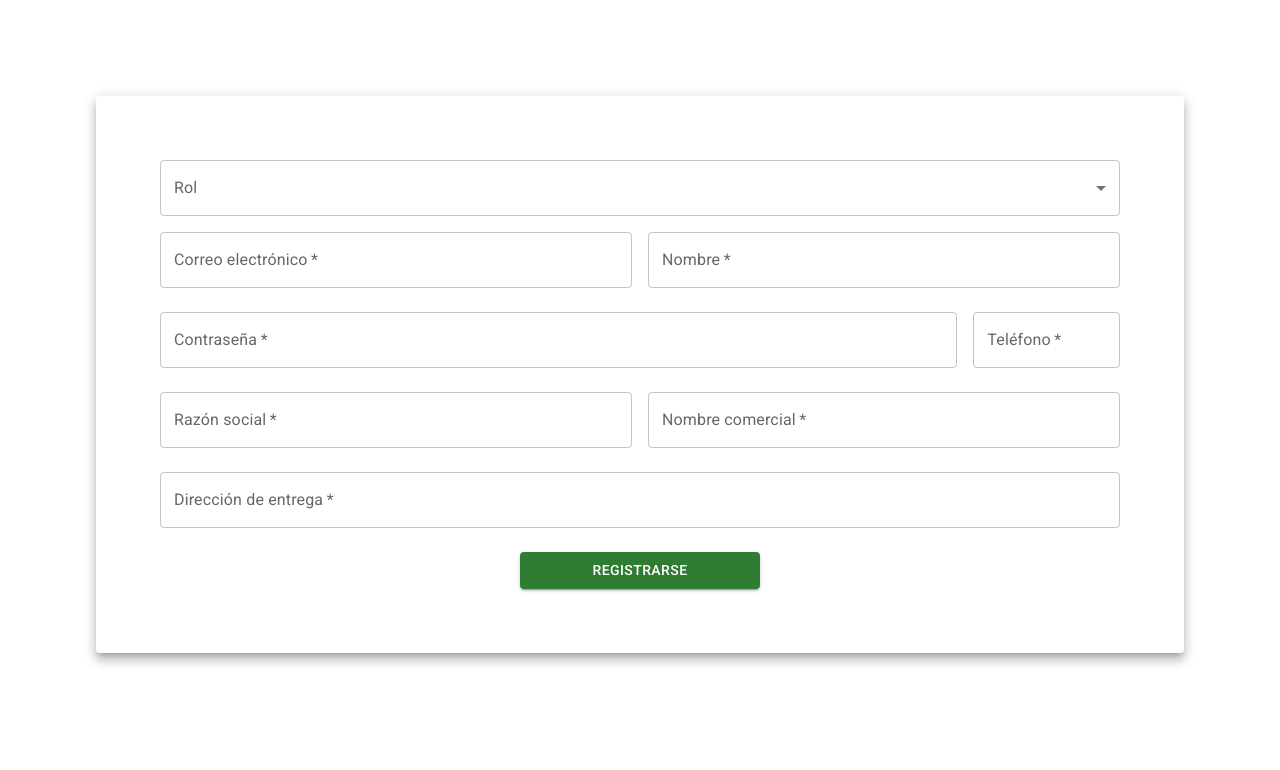
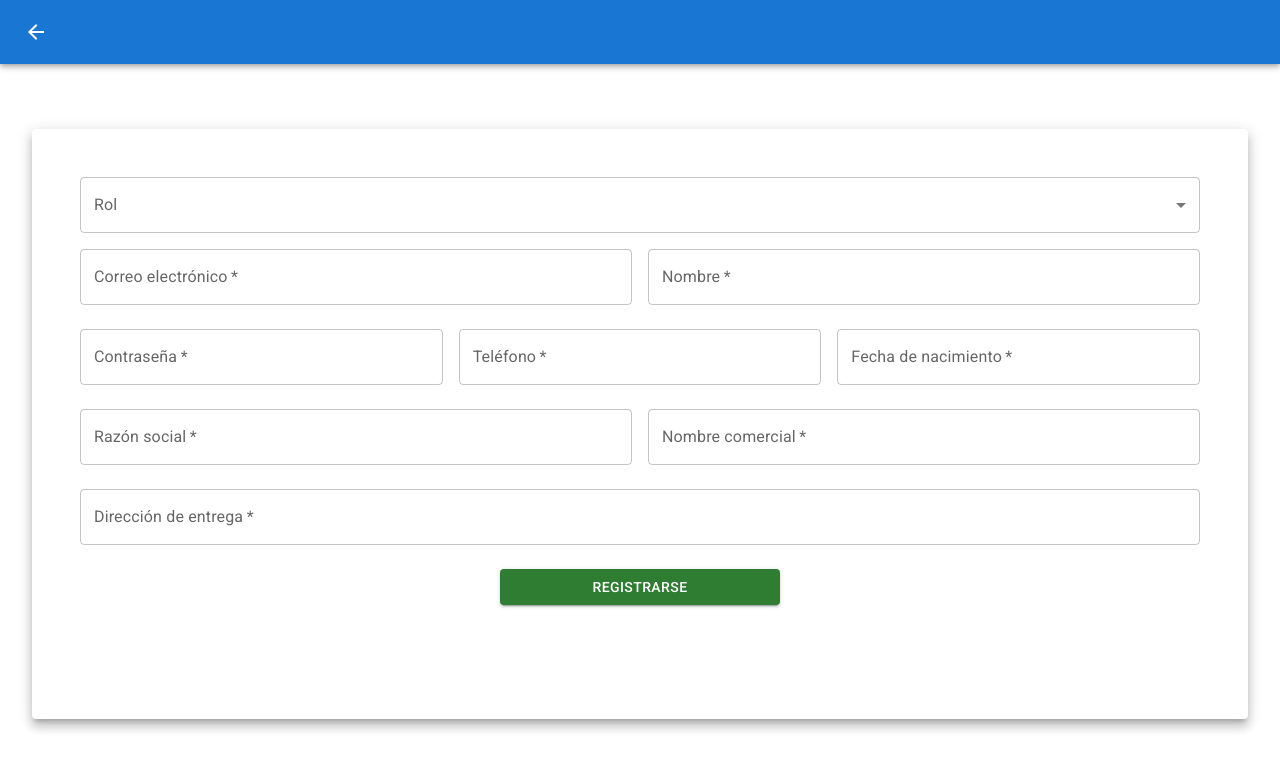
Before and after one commit to aldomoreira165/tienda_online_360, a React (Vite) app in the folder frontend/: page /signup in a window 1280 px wide. Shown: the top 770 px of the page. Built offline with nearby package versions, Linux system fonts and the light colour scheme.

Commit message:
[ADD] Se creo registro de usuarios

```diff
--- /dev/null
+++ b/frontend/src/components/AppBarBack.jsx
@@ -0,0 +1,30 @@
+import { useNavigate } from "react-router-dom";
+import AppBar from "@mui/material/AppBar";
+import Toolbar from "@mui/material/Toolbar";
+import Box from "@mui/material/Box";
+import ArrowBackIcon from "@mui/icons-material/ArrowBack";
+
+export default function AppBarBack({ url }) {
+  const navigate = useNavigate();
+
+  const handleIconClick = () => {
+    if (url) {
+      navigate(url);
+    } else {
+      console.warn("No URL provided");
+    }
+  };
+
+  return (
+    <Box sx={{ flexGrow: 1 }}>
+      <AppBar position="static">
+        <Toolbar>
+          <ArrowBackIcon
+            onClick={handleIconClick}
+            sx={{ cursor: "pointer" }}
+          />
+        </Toolbar>
+      </AppBar>
+    </Box>
+  );
+}
--- a/frontend/src/pages/SignUp.jsx
+++ b/frontend/src/pages/SignUp.jsx
@@ -8,26 +8,61 @@ import FormControl from "@mui/material/FormControl";
 import TextField from "@mui/material/TextField";
 import Grid from "@mui/material/Grid";
 import Button from "@mui/material/Button";
+import AppBarBack from "./../components/AppBarBack";
+import axios from "axios";
 
 export default function SignUp() {
   const [rol, setRol] = React.useState("");
+  const [email, setEmail] = React.useState("");
+  const [nombre, setNombre] = React.useState("");
+  const [contraseña, setContraseña] = React.useState("");
+  const [telefono, setTelefono] = React.useState("");
+  const [fechaNacimiento, setFechaNacimiento] = React.useState("");
+  const [razonSocial, setRazonSocial] = React.useState("");
+  const [nombreComercial, setNombreComercial] = React.useState("");
+  const [direccionEntrega, setDireccionEntrega] = React.useState("");
+
+  const handleSubmit = async () => {
+    if (rol === "Operador") {
+      const data = {
+        estados_idEstados: 1,
+        correo_electronico: email,
+        nombre_completo: nombre,
+        password: contraseña,
+        telefono: telefono,
+        fecha_nacimiento: fechaNacimiento
+      }
+
+      console.log(data);
+
+      const response = await axios.post("http://localhost:3000/api/v1/usuarios/operador", data);
+      console.log(response);
+    }
+  };
 
   const handleChange = (event) => {
     setRol(event.target.value);
   };
 
   return (
-    <Box sx={{ flexGrow: 1, height: "100vh", padding: "6rem" }}>
-      <Paper elevation={8} sx={{}}>
+    <Box>
+      <AppBarBack url="/" />
       <Box
         sx={{
-            padding: "4rem",
+          flexGrow: 1,
+          height: "90vh",
+          padding: "2rem",
           display: "flex",
-            flexDirection: "column",
-            gap: "1rem",
+          alignItems: "center",
         }}
       >
-          <FormControl fullWidth>
+        <Paper elevation={8} sx={{ height: "90%", width: "100%" }}>
+          <Box
+            sx={{
+              padding: "3rem",
+            }}
+          >
+            <FormControl fullWidth sx={{ height: "100%" }}>
               <InputLabel>Rol</InputLabel>
               <Select
                 id="select-rol"
@@ -47,6 +82,7 @@ export default function SignUp() {
                     margin="normal"
                     required
                     fullWidth
+                    onChange={(e) => setEmail(e.target.value)}
                   />
                 </Grid>
 
@@ -57,12 +93,13 @@ export default function SignUp() {
                     margin="normal"
                     required
                     fullWidth
+                    onChange={(e) => setNombre(e.target.value)}
                   />
                 </Grid>
               </Grid>
 
               <Grid container spacing={2}>
-              <Grid item xs={10}>
+                <Grid item xs={4}>
                   <TextField
                     label="Contraseña"
                     variant="outlined"
@@ -70,10 +107,11 @@ export default function SignUp() {
                     type="password"
                     required
                     fullWidth
+                    onChange={(e) => setContraseña(e.target.value)}
                   />
                 </Grid>
 
-              <Grid item xs={2}>
+                <Grid item xs={4}>
                   <TextField
                     label="Teléfono"
                     variant="outlined"
@@ -81,6 +119,19 @@ export default function SignUp() {
                     type="number"
                     required
                     fullWidth
+                    onChange={(e) => setTelefono(e.target.value)}
+                  />
+                </Grid>
+
+                <Grid item xs={4}>
+                  <TextField
+                    label="Fecha de nacimiento"
+                    variant="outlined"
+                    margin="normal"
+                    type="normal"
+                    required
+                    fullWidth
+                    onChange={(e) => setFechaNacimiento(e.target.value)}
                   />
                 </Grid>
               </Grid>
@@ -93,6 +144,7 @@ export default function SignUp() {
                     margin="normal"
                     required
                     fullWidth
+                    onChange={(e) => setRazonSocial(e.target.value)}
                     disabled={rol === "Operador"}
                   />
                 </Grid>
@@ -104,6 +156,7 @@ export default function SignUp() {
                     margin="normal"
                     required
                     fullWidth
+                    onChange={(e) => setNombreComercial(e.target.value)}
                     disabled={rol === "Operador"}
                   />
                 </Grid>
@@ -115,6 +168,7 @@ export default function SignUp() {
                 margin="normal"
                 required
                 fullWidth
+                onChange={(e) => setDireccionEntrega(e.target.value)}
                 disabled={rol === "Operador"}
               />
 
@@ -124,6 +178,7 @@ export default function SignUp() {
                   color="success"
                   fullWidth
                   sx={{ marginTop: 2, width: "25%" }}
+                  onClick={handleSubmit}
                 >
                   Registrarse
                 </Button>
@@ -132,5 +187,6 @@ export default function SignUp() {
           </Box>
         </Paper>
       </Box>
+    </Box>
   );
 }
```
Also changed, not shown: 1 other file (tests, documents, lock files or other folders). Lines whose indentation alone changed are shown as unchanged.
